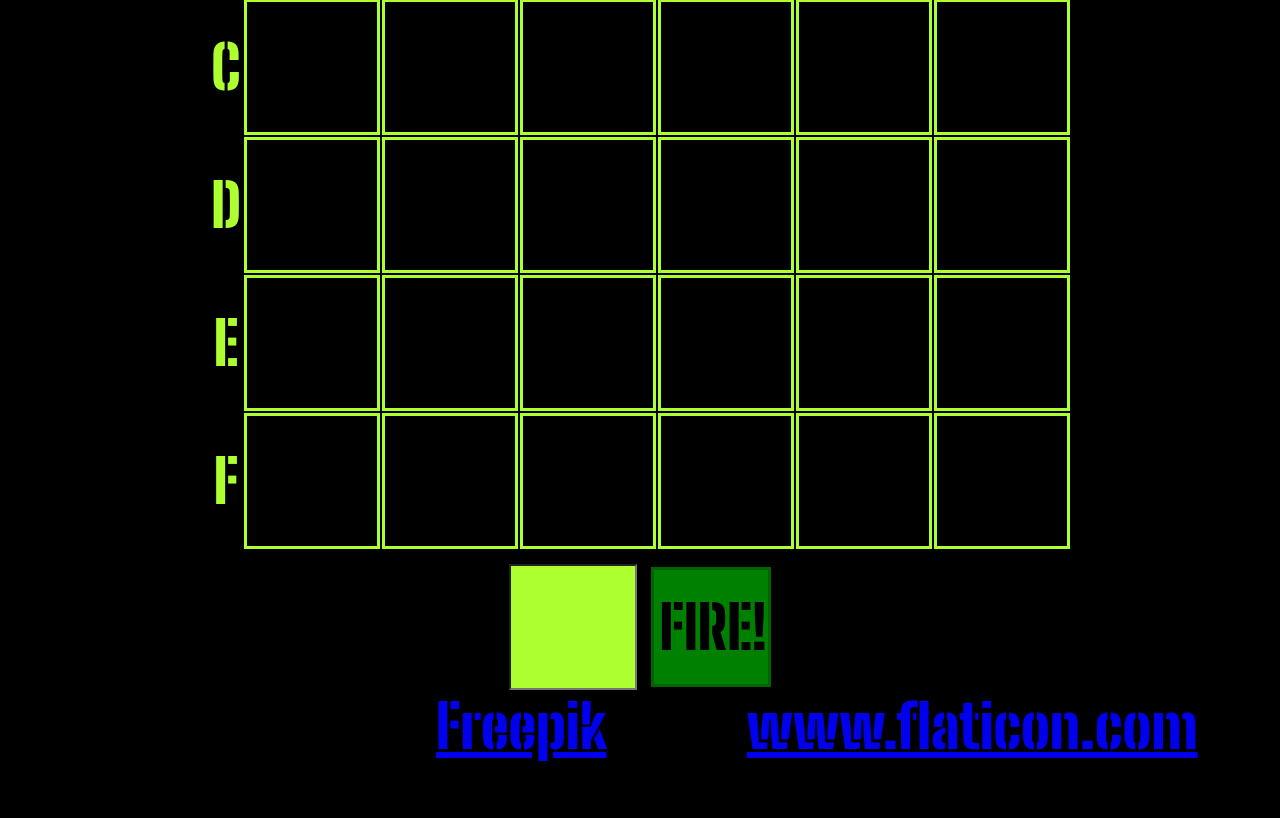
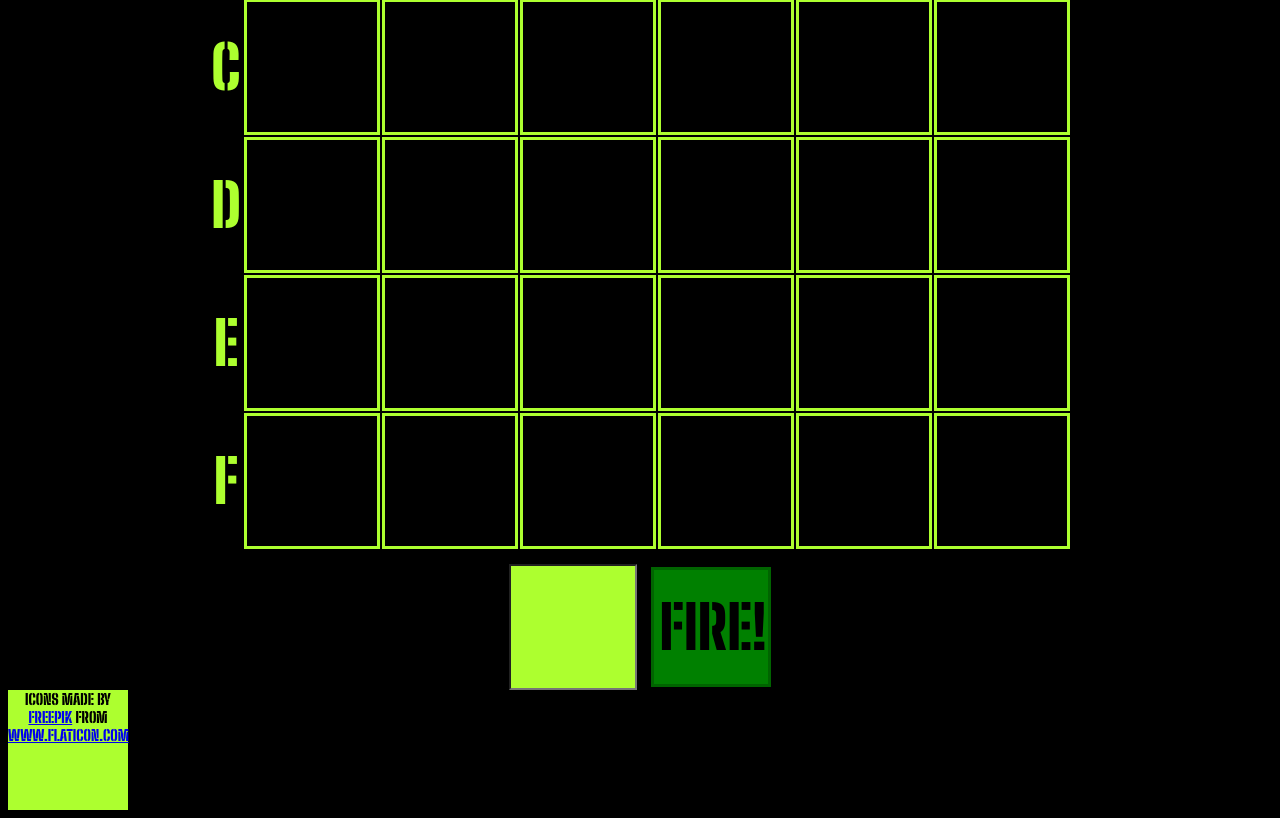
Before and after one commit to gabrielmourare/BattleShip1.0, a plain HTML site: page index.html in a window 1280 px wide. Shown: the part 832-1650 px from the top of the page. Before the commit the page ends 1602 px from the top, so only its background shows below. Drawn offline with Linux system fonts and the light colour scheme.

Commit message:
Update styles.css

```diff
--- a/styles.css
+++ b/styles.css
@@ -86,3 +86,12 @@ h3 {
     width: 120px;
 
 }
+
+footer {
+   text-transform: uppercase;
+    font-family: 'Big Shoulders Stencil Display', cursive;
+    font-size: 15px;
+    background-color: greenyellow;
+    height: 120px;
+    width: 120px;
+}
```
